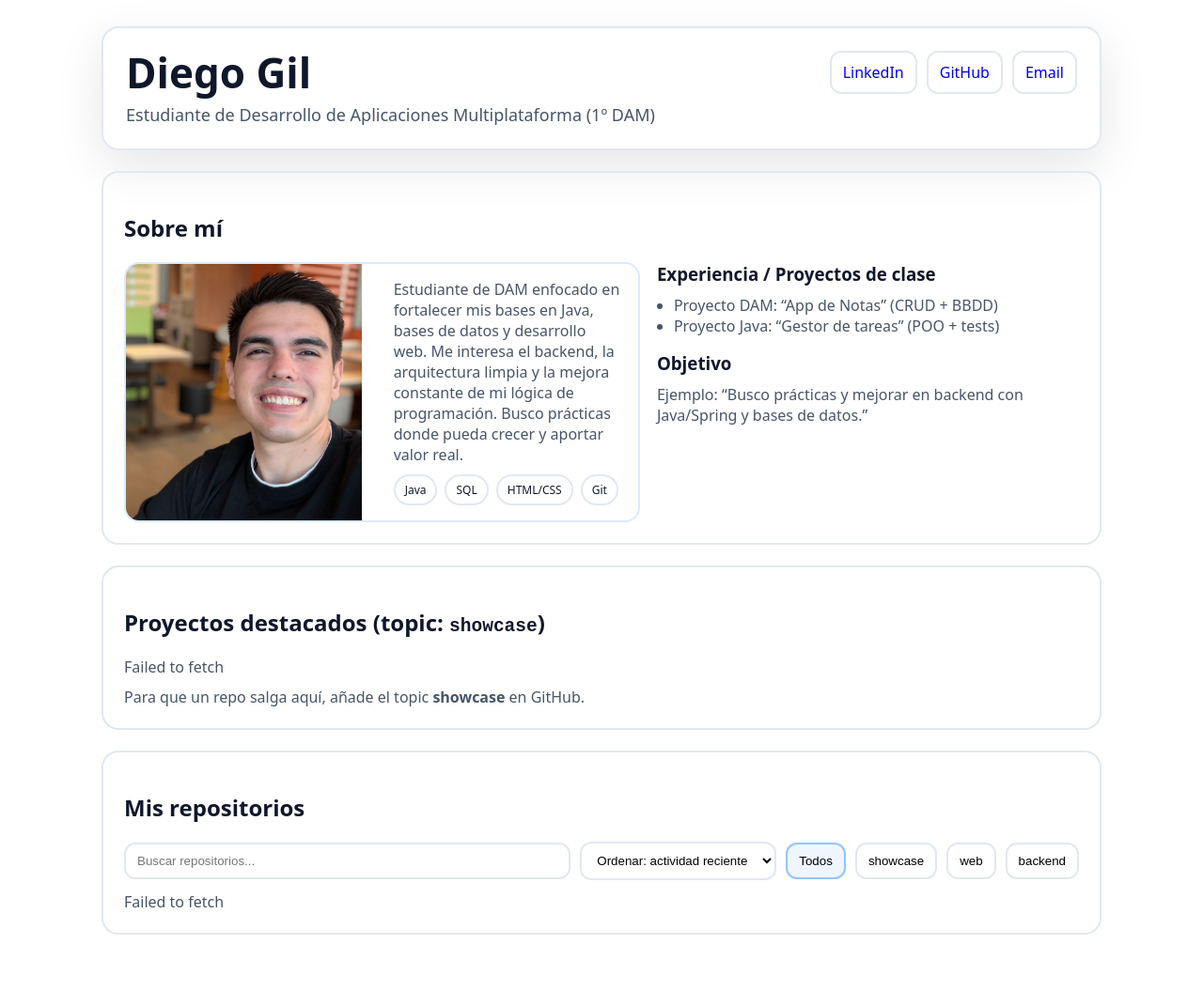
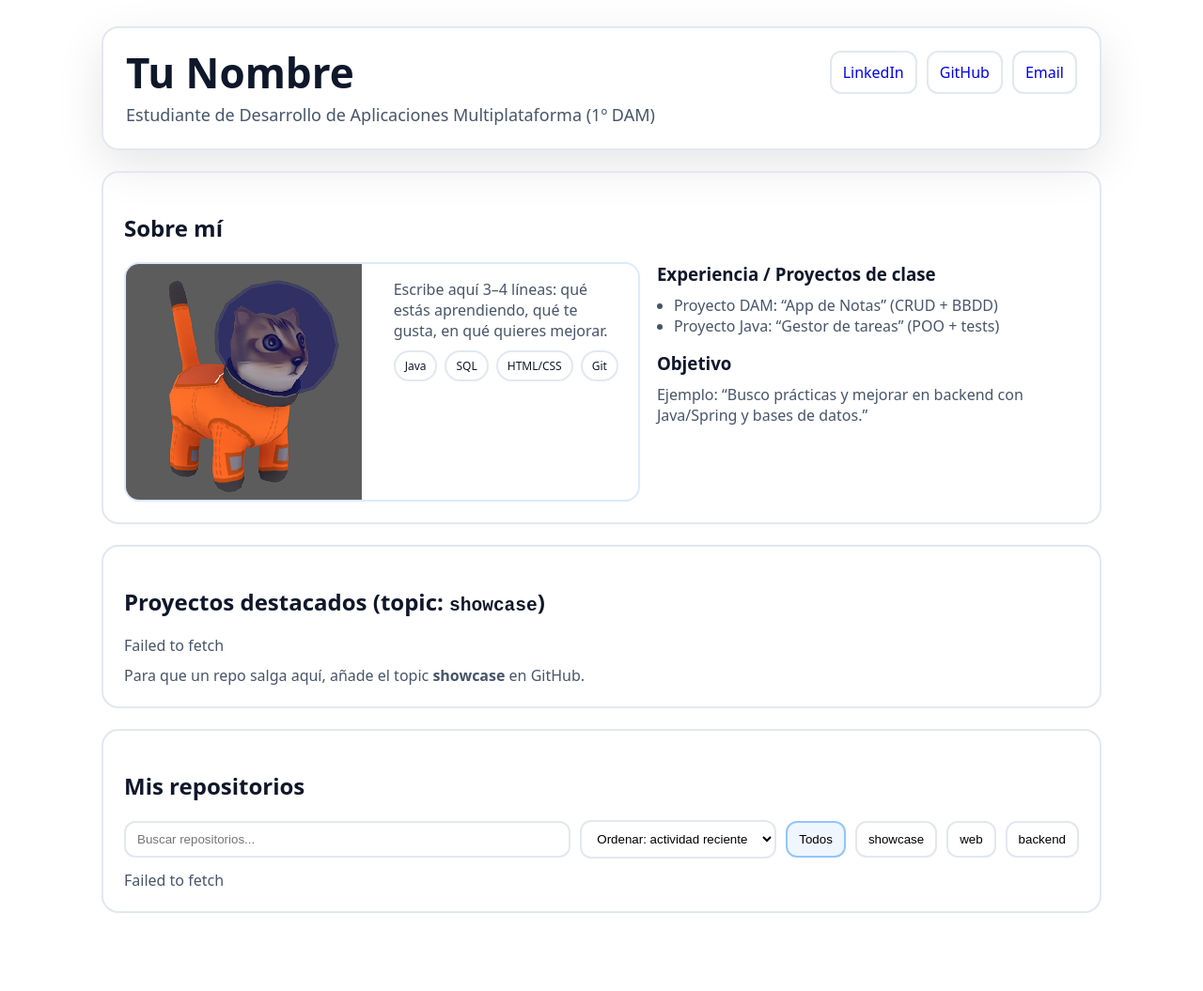
Before and after one commit to diegoalegil/diegoalegil.github.io, a Jekyll site: the page built from github-pages-cv/index.html, in a window 1280 px wide. Shown: the whole page at 94% size. Built offline with Jekyll 4.4.1, drawn with Linux system fonts in a browser that asks for light colours; after the commit the page ends 1032 px from its top, so only the background shows below that.

Commit message:
Update index.html

```diff
--- a/github-pages-cv/index.html
+++ b/github-pages-cv/index.html
@@ -1,18 +1,18 @@
 ---
 layout: default
-title: "Diego Gil — CV & Repos"
+title: "Tu Nombre — CV & Repos"
 ---
 
 <div class="container">
   <header class="topbar">
     <div>
-      <h1 class="title">Diego Gil</h1>
+      <h1 class="title">Tu Nombre</h1>
       <div class="subtitle">Estudiante de Desarrollo de Aplicaciones Multiplataforma (1º DAM)</div>
     </div>
     <nav style="display:flex;gap:10px">
       <a class="btn" href="https://www.linkedin.com" target="_blank">LinkedIn</a>
-      <a class="btn" href="https://github.com/diegoalegil" target="_blank">GitHub</a>
-      <a class="btn" href="mailto:diegogildam@gmail.com">Email</a>
+      <a class="btn" href="https://github.com/TUUSUARIO" target="_blank">GitHub</a>
+      <a class="btn" href="mailto:tuemail@ejemplo.com">Email</a>
     </nav>
   </header>
 
@@ -20,12 +20,10 @@ title: "Diego Gil — CV & Repos"
     <h2>Sobre mí</h2>
     <div class="grid2">
       <div class="profile">
-        <img src="assets/img/diego.jpg" alt="Foto de perfil">
+        <img src="assets/img/perfil.jpg" alt="Foto de perfil">
         <div class="bio">
           <p class="muted" style="margin:0">
-            Estudiante de DAM enfocado en fortalecer mis bases en Java, bases de datos y desarrollo web.
-            Me interesa el backend, la arquitectura limpia y la mejora constante de mi lógica de programación.
-            Busco prácticas donde pueda crecer y aportar valor real.
+            Escribe aquí 3–4 líneas: qué estás aprendiendo, qué te gusta, en qué quieres mejorar.
           </p>
           <div class="pillrow">
             <span class="pill">Java</span>
```
Also changed, not shown: other parts of github-pages-cv/index.html (+1 -1 lines).
